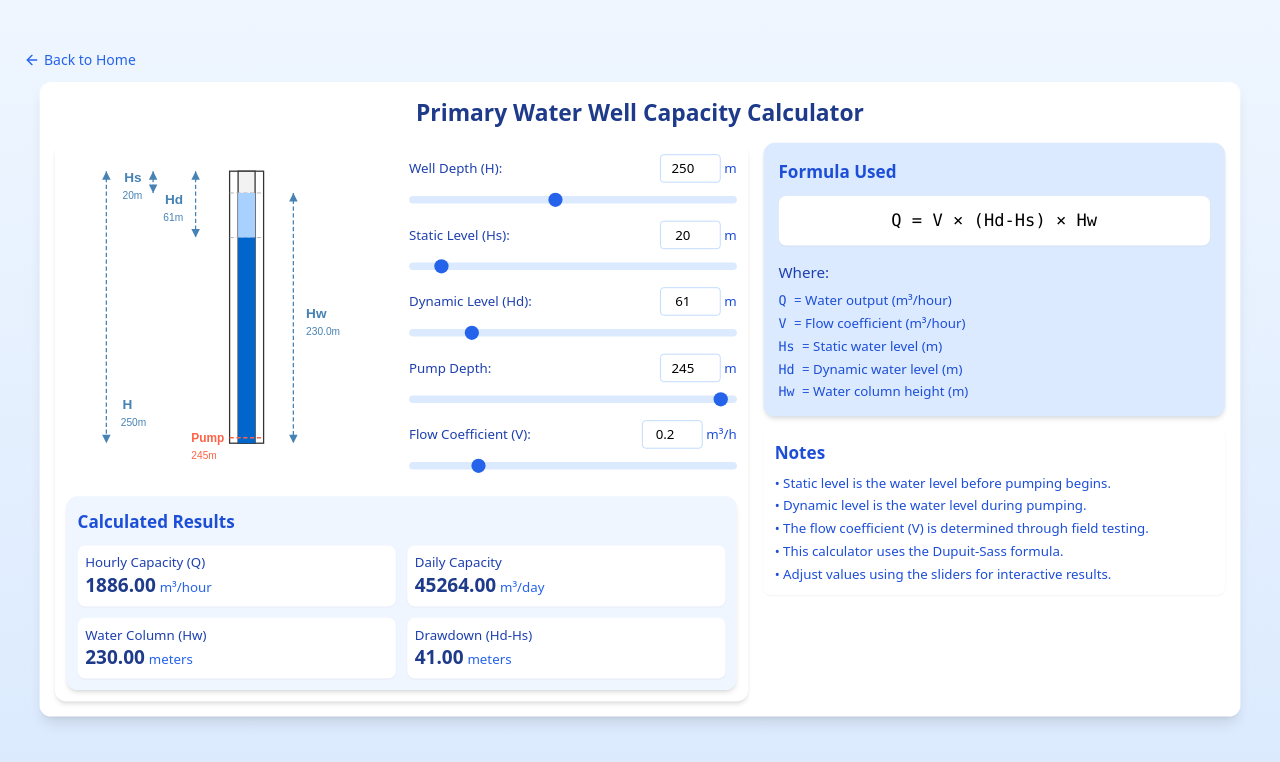
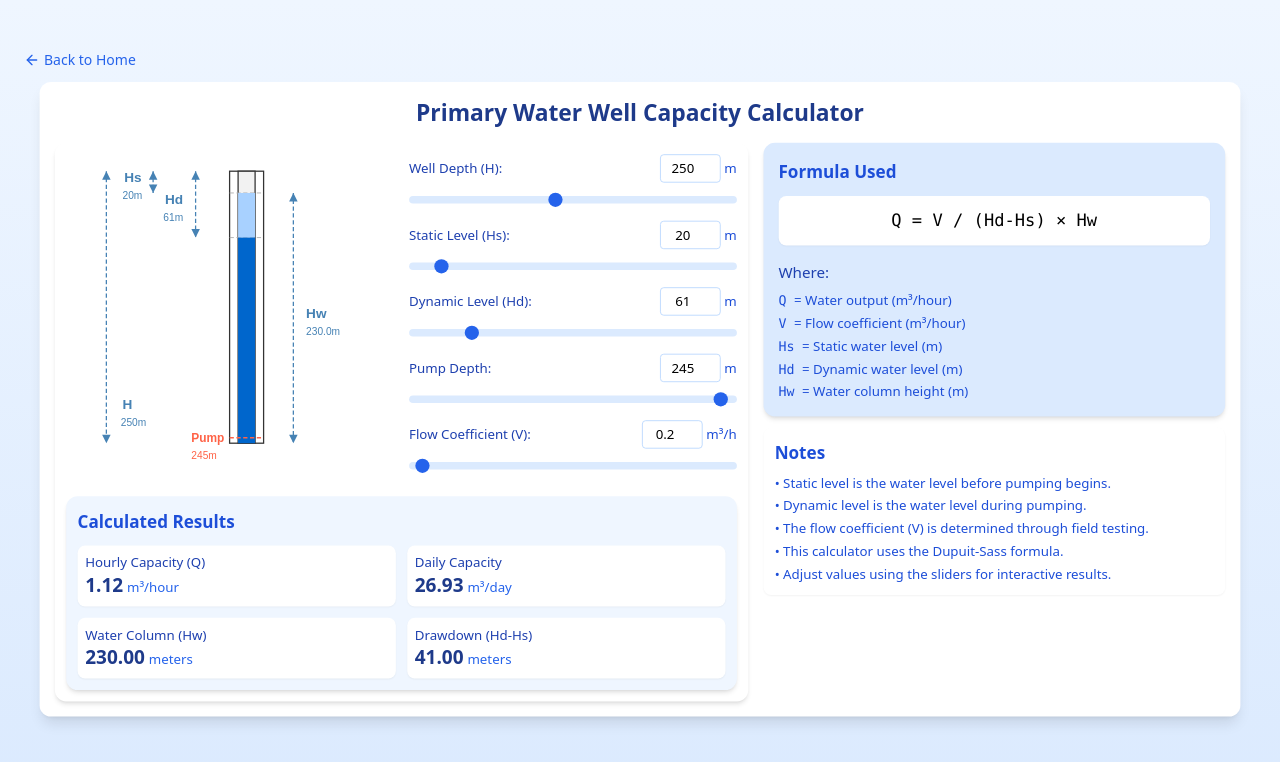
Before and after one commit to halobartku/primary-water, a React (Vite) app: page /flow in a window 1280 px wide. Shown: the top 762 px of the page. Built offline with nearby package versions, Linux system fonts and the light colour scheme.

Commit message:
Formula fixed

```diff
--- a/src/components/InteractiveWellCalculator.tsx
+++ b/src/components/InteractiveWellCalculator.tsx
@@ -43,7 +43,7 @@ export const InteractiveWellCalculator = () => {
     // Calculate values
     const hw = wellDepth - staticLevel;
     const dd = dynamicLevel - staticLevel;
-    const q = flowCoefficient * dd * hw;
+    const q = flowCoefficient / dd * hw;
 
     setWaterColumn(hw);
     setDrawdown(dd);
@@ -421,9 +421,9 @@ export const InteractiveWellCalculator = () => {
                     <div className="flex items-center">
                       <input
                         type="number"
-                        min="0.001"
-                        max="20"
-                        step="0.001"
+                        min="0.01"
+                        max="10"
+                        step="0.01"
                         value={flowCoefficient}
                         onChange={(e) => setFlowCoefficient(Number(e.target.value))}
                         className="w-16 p-1 text-sm text-center border border-blue-200 rounded focus:ring-2 focus:ring-blue-500 focus:border-blue-500 outline-none"
@@ -433,9 +433,9 @@ export const InteractiveWellCalculator = () => {
                   </div>
                   <input
                     type="range"
-                    min="0.001"
-                    max="1"
-                    step="0.001"
+                    min="0.01"
+                    max="10"
+                    step="0.01"
                     value={flowCoefficient}
                     onChange={(e) => setFlowCoefficient(Number(e.target.value))}
                     className="w-full h-2 bg-blue-100 rounded-lg appearance-none cursor-pointer accent-blue-600"
@@ -496,7 +496,7 @@ export const InteractiveWellCalculator = () => {
             <div className="bg-blue-100 rounded-xl shadow-md p-4">
               <h3 className="text-lg font-semibold text-blue-700 mb-3">Formula Used</h3>
               <div className="bg-white p-3 rounded-lg shadow-sm mb-4">
-                <p className="font-mono text-center text-lg">Q = V × (Hd-Hs) × Hw</p>
+                <p className="font-mono text-center text-lg">Q = V / (Hd-Hs) × Hw</p>
               </div>
 
               <div className="space-y-2">
```
